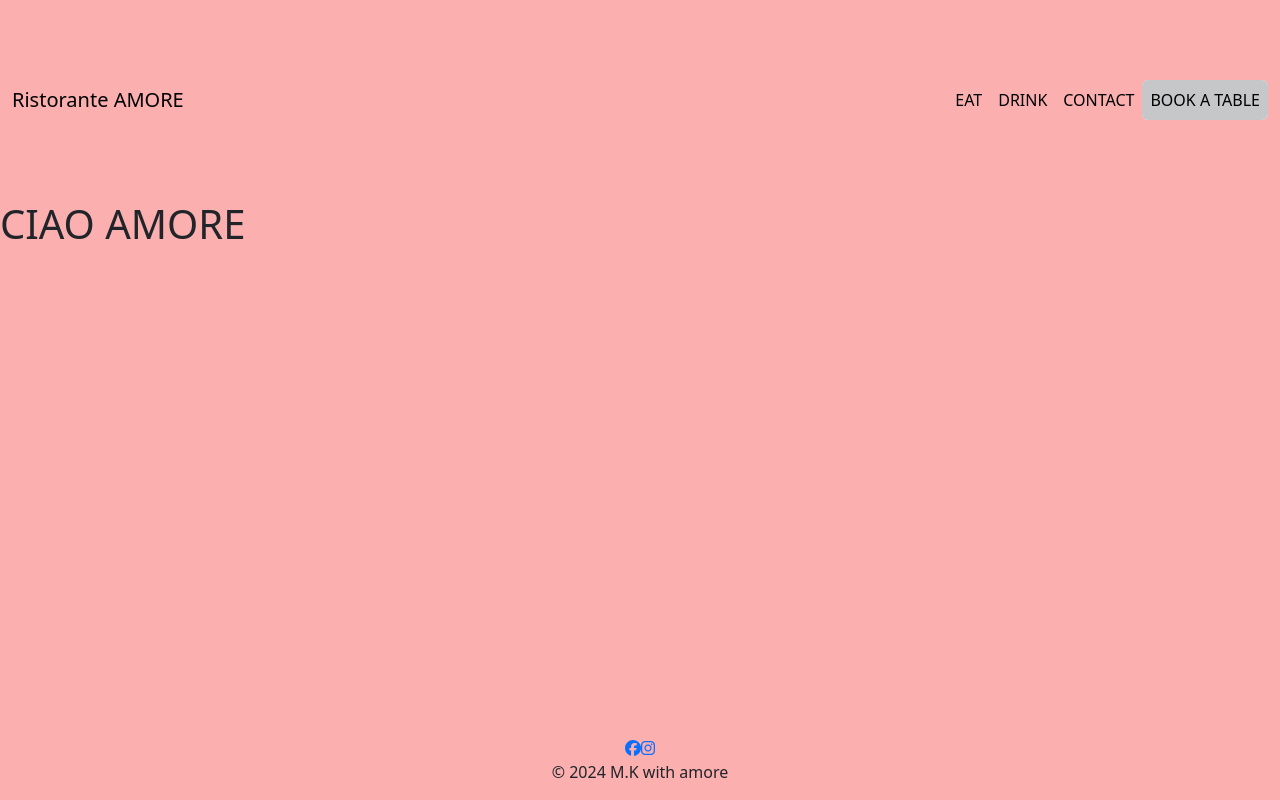
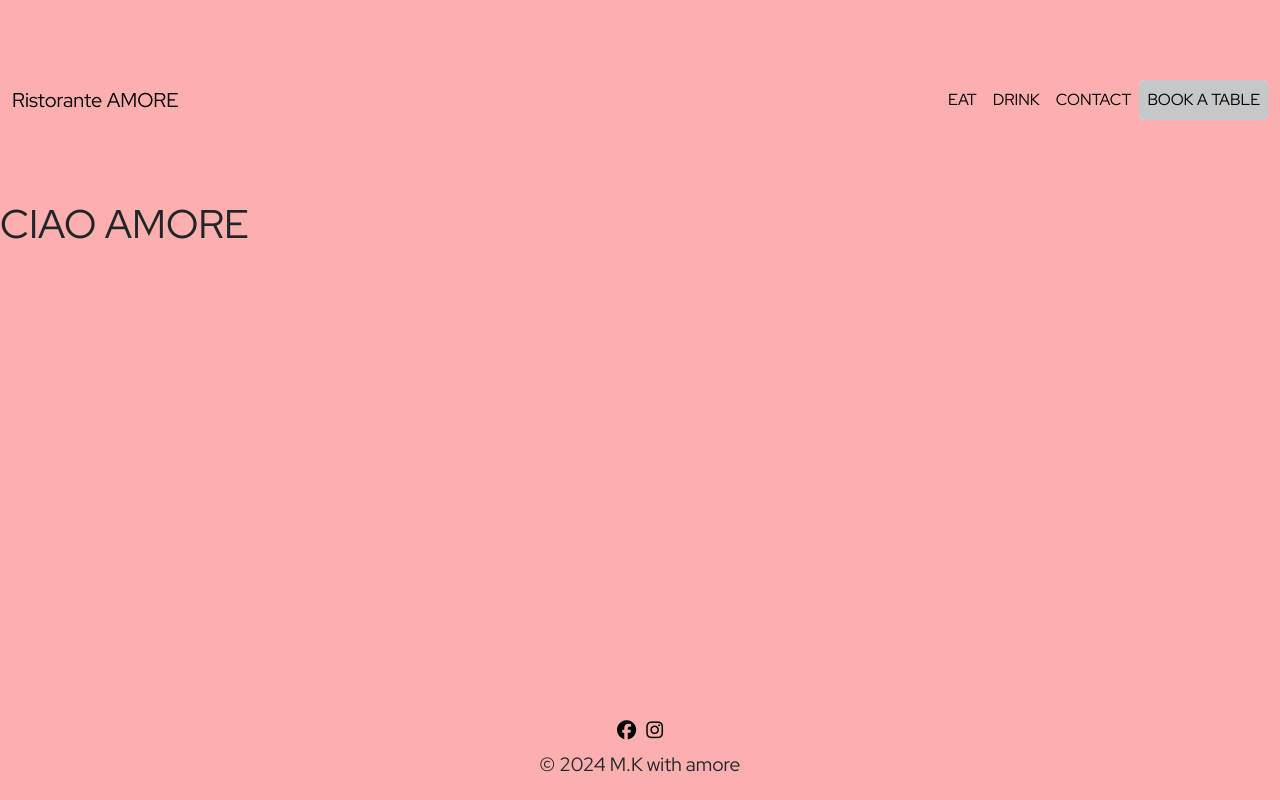
Before and after one commit to Maximiliane-K/pp4-restaurant-app, a Django app: page / in a window 1280 px wide. Run offline with Django 3.2, Linux system fonts and the light colour scheme; data that the repository does not hold is empty; some libraries are stand-ins or nearby versions.

Commit message:
Add google fonts to base.html and add styling to footer

```diff
--- a/static/css/style.css
+++ b/static/css/style.css
@@ -1,7 +1,30 @@
+
+
+/* remove default values*/
+* {
+    margin: 0;
+    padding: 0;
+    border: 0;
+}
+
 body {
+    font-family: 'Red Hat Display', serif;
     background-color: #FBAFAF;
 }
 
 .navbar {
     height: 200px;
 }
+
+/* Footer */
+.fa-brands {
+    font-size: 1.2em;
+    font-weight: 400;
+    padding: 5px;
+}
+
+#copyright p {
+    font-size: 1.2em;
+    font-weight: 400;
+    padding: 5px;
+}
--- a/templates/base.html
+++ b/templates/base.html
@@ -11,6 +11,11 @@
     <meta name="keywords" content="restaurant, italian, pasta, drinks, pizza">
 
     <title>{% block title %}{% endblock %}</title>
+
+    <!-- Google Fonts-->
+    <link rel="preconnect" href="https://fonts.googleapis.com">
+    <link rel="preconnect" href="https://fonts.gstatic.com" crossorigin>
+    <link href="https://fonts.googleapis.com/css2?family=DM+Serif+Display:ital@0;1&family=Red+Hat+Display&display=swap" rel="stylesheet">
 
     <!-- Font Awesome -->
     <script src="https://kit.fontawesome.com/a1bd9d75a9.js" crossorigin="anonymous"></script>
@@ -53,11 +58,11 @@
     <!-- Footer -->
     <footer>
       <div class="container-fluid text-center">
-          <div class="row fixed-bottom">
+          <div class="fixed-bottom">
             <!-- Social Media Icons-->
             <div class="footer-icon d-flex justify-content-center">
-              <a href="https://facebook.com" target="_blank" rel="noopener" aria-label="Visit our Facebook page (opens in a new tab)"><i class="fa-brands fa-facebook"></i></a>
-              <a href="https://instagram.com" target="_blank" rel="noopener" aria-label="Visit our Instagram page (opens in a new tab)"><i class="fa-brands fa-instagram"></i></a>
+              <a href="https://facebook.com" target="_blank" rel="noopener" aria-label="Visit our Facebook page (opens in a new tab)"><i class="fa-brands fa-facebook" style="color: #050505;"></i></a>
+              <a href="https://instagram.com" target="_blank" rel="noopener" aria-label="Visit our Instagram page (opens in a new tab)"><i class="fa-brands fa-instagram" style="color: #050505;"></i></a>
             </div>
             <!-- Copyright -->
             <div id="copyright">
```
